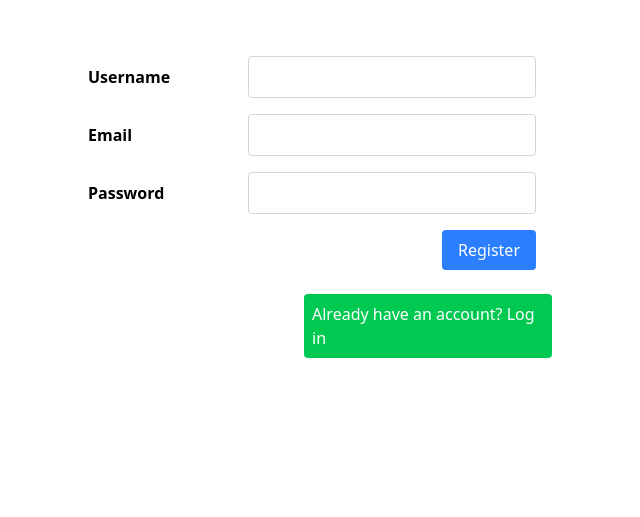
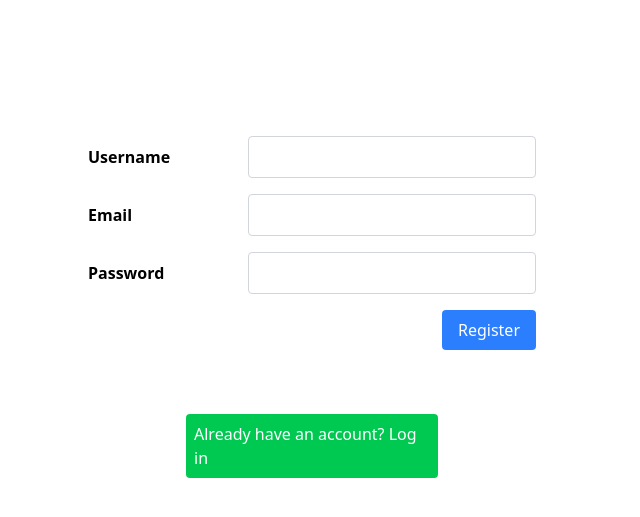
Before and after one commit to Sahar-53/Final-Project, a Flask app: page /register in a window 1280 px wide. Shown: the part 80-597 px from the top of the page, without its empty margins (328-968 px from the left). Run offline with Flask 3, Linux system fonts and the light colour scheme.

Commit message:
Added responsiveness to buttons

```diff
--- a/templates/login.html
+++ b/templates/login.html
@@ -4,7 +4,7 @@
 
 {% block content %}
 
-<div class="max-w-3xl mx-auto px-4 mt-10">
+<div class="max-w-3xl mx-auto px-4 mt-30">
 
 <form id="login" method="POST" action="" class="max-w-md mx-auto space-y-4">
 
@@ -32,7 +32,8 @@
 {% endif %}
 </div>
 
-<div class="flex justify-end items-center bg-green-500 text-white rounded w-70 ml-80 m-6 p-2">
+<br>
+<div class="bg-green-500 text-white rounded max-w-sm mx-auto w-70 m-6 p-2">
 <a href="{{ url_for('register') }}">
     Don't have an account? Sign up here!
 </a>
--- a/templates/register.html
+++ b/templates/register.html
@@ -4,7 +4,7 @@
 
 {% block content %}
 
-<div class="max-w-3xl mx-auto px-4 mt-10">
+<div class="max-w-3xl mx-auto px-4 mt-30">
 
 <form id="register" method="POST" action="/register" class="max-w-md mx-auto space-y-4">
 
@@ -45,7 +45,8 @@
 {% endfor %}
 </div>
 
-<div class="flex justify-end items-center bg-green-500 text-white rounded w-62 ml-90 m-6 p-2">
+<br>
+<div class="flex bg-green-500 text-white rounded max-w-sm mx-auto w-63 m-6 p-2">
 <a href="{{ url_for('login') }}" class="">Already have an account? Log in</a>
 </div>
 
```
